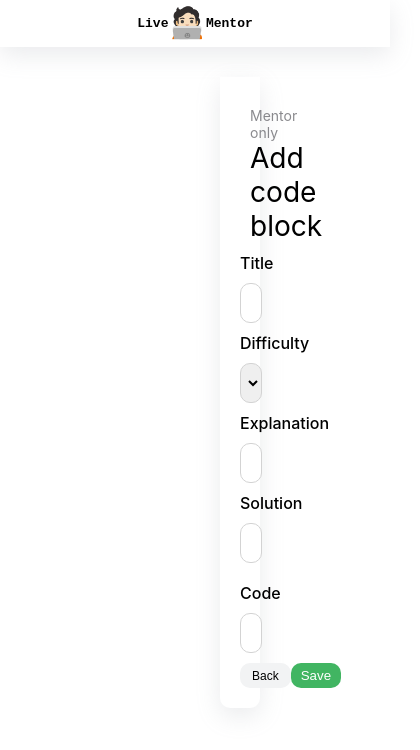
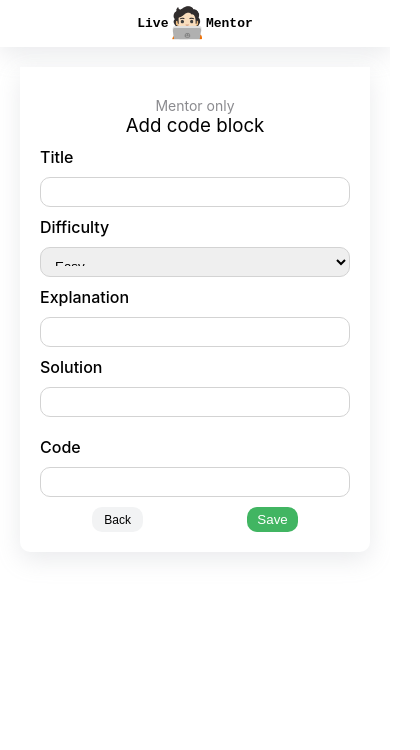
Before and after one commit to Bar-Barina/LiveMentor-F, a React (Create React App) app: page /#/edit/1 in a window 390 px wide. Shown: the top 750 px of the page, 420 px wide, since content can reach past the window. Built offline with nearby package versions, Linux system fonts and the light colour scheme; no server answers.

Commit message:
added mobile for edit

```diff
--- a/src/assets/scss/views/_CodeblockEdit.scss
+++ b/src/assets/scss/views/_CodeblockEdit.scss
@@ -1,5 +1,8 @@
 .codeblock-edit {
     padding: 10px 200px;
+    @include for-tablet-layout {
+      padding: 0;
+    }
   .form-wrapper {
     display: flex;
     flex-direction: column;
@@ -8,6 +11,7 @@
     border-bottom-right-radius: 10px;
     padding: 20px;
     box-shadow: rgba(149, 157, 165, 0.2) 0px 8px 24px;
+    // min-width: 350px;
     h3 {
       color: #3c3c4399;
       font-size: 14px;
@@ -16,6 +20,9 @@
       text-align: center;
       margin: 10px;
       font-size: 24px;
+      @include for-tablet-layout {
+        font-size: 16px;
+      }
     }
     form {
       display: flex;
@@ -30,6 +37,9 @@
         &:focus {
           border: 1px solid gray;
           outline: none;
+        }
+        @include for-tablet-layout {
+          height: 30px;
         }
       }
       label {
--- a/src/components/Loader.jsx
+++ b/src/components/Loader.jsx
@@ -5,8 +5,8 @@ export function Loader() {
     return (
         <section className='loader'>
             <ThreeCircles
-                height="100"
-                width="100"
+                height="70"
+                width="70"
                 color="#222222"
                 wrapperStyle={{}}
                 wrapperClass=""
```
